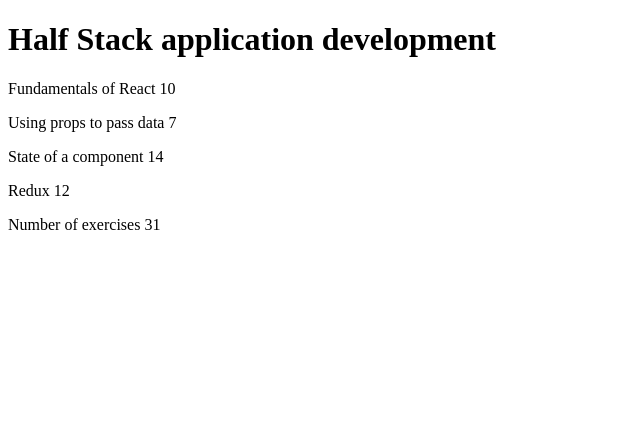
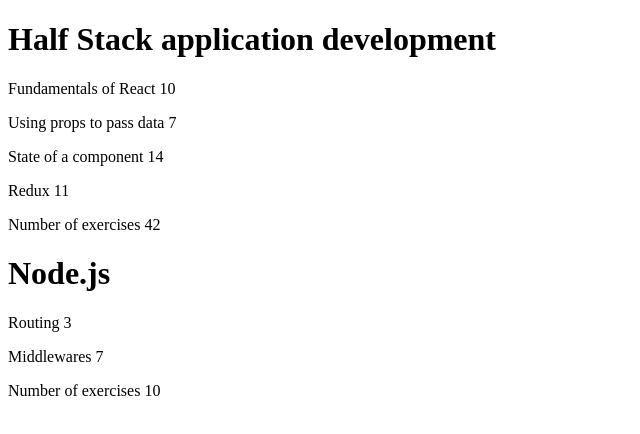
Before and after one commit to ElvisAns/openfullstack, a React (Create React App) app in the folder part2/courseinfo/: page / in a window 1280 px wide. Shown: the top 434 px of the page, without its empty margins (0-640 px from the left). Built offline with nearby package versions, Linux system fonts and the light colour scheme.

Commit message:
[UPD] increase rendering flexibility

```diff
--- a/part2/courseinfo/src/App.js
+++ b/part2/courseinfo/src/App.js
@@ -3,18 +3,18 @@
     return (<h1>{props.course}</h1>)
 }
 
-
-
 const Content = ({parts})=>{
     return (
         <div>
-            {parts.map((val,i) =><p key={i}>{val.name} {val.exercice}</p>)}
+            {parts.map((val,i) =><p key={i}>{val.name} {val.exercises}</p>)}
         </div>
     )
 }
-const Total= (props) => {
-    console.log(props)
-    let total = props.parts[2].exercice + props.parts[1].exercice + props.parts[0].exercice
+
+const Total= ({parts}) => {
+    console.log(parts);
+    const list = parts.map(el=>el.exercises)
+    const total = list.reduce((prev,next)=>prev+next)
     return (
         <p>Number of exercises {total}</p>
     )
@@ -22,38 +22,68 @@
 
 const Course=({course})=>{
     return (
-        <div>
-            <Header course={course.name} />
-            <Content parts={course.parts} />
-            <Total parts={course.parts}/>
+        <div>{
+            course.map(val=>{
+                console.log(val.parts)
+                return(
+                    <div key={val.id}>
+                        <Header course={val.name} />
+                        <Content parts={val.parts} />
+                        <Total parts={val.parts}/>
+                    </div>
+                )
+            })
+            }
         </div>
     )
 }
 
 const App = () => {
 
-    const course = {
-    name : 'Half Stack application development',
-    parts :
-        [
+    const course = [
+        {
+          name: 'Half Stack application development',
+          id: 1,
+          parts: [
             {
               name: 'Fundamentals of React',
-                exercice : 10
+              exercises: 10,
+              id: 1
             },
             {
               name: 'Using props to pass data',
-                exercice : 7
+              exercises: 7,
+              id: 2
             },
             {
               name: 'State of a component',
-                exercice : 14
+              exercises: 14,
+              id: 3
             },
             {
               name: 'Redux',
-                exercice : 12
+              exercises: 11,
+              id: 4
+            }
+          ]
+        },
+        {
+          name: 'Node.js',
+          id: 2,
+          parts: [
+            {
+              name: 'Routing',
+              exercises: 3,
+              id: 1
+            },
+            {
+              name: 'Middlewares',
+              exercises: 7,
+              id: 2
             }
           ]
         }
+      ]
 
   return (
     <Course course={course} />
```
Lines whose indentation alone changed are shown as unchanged.
